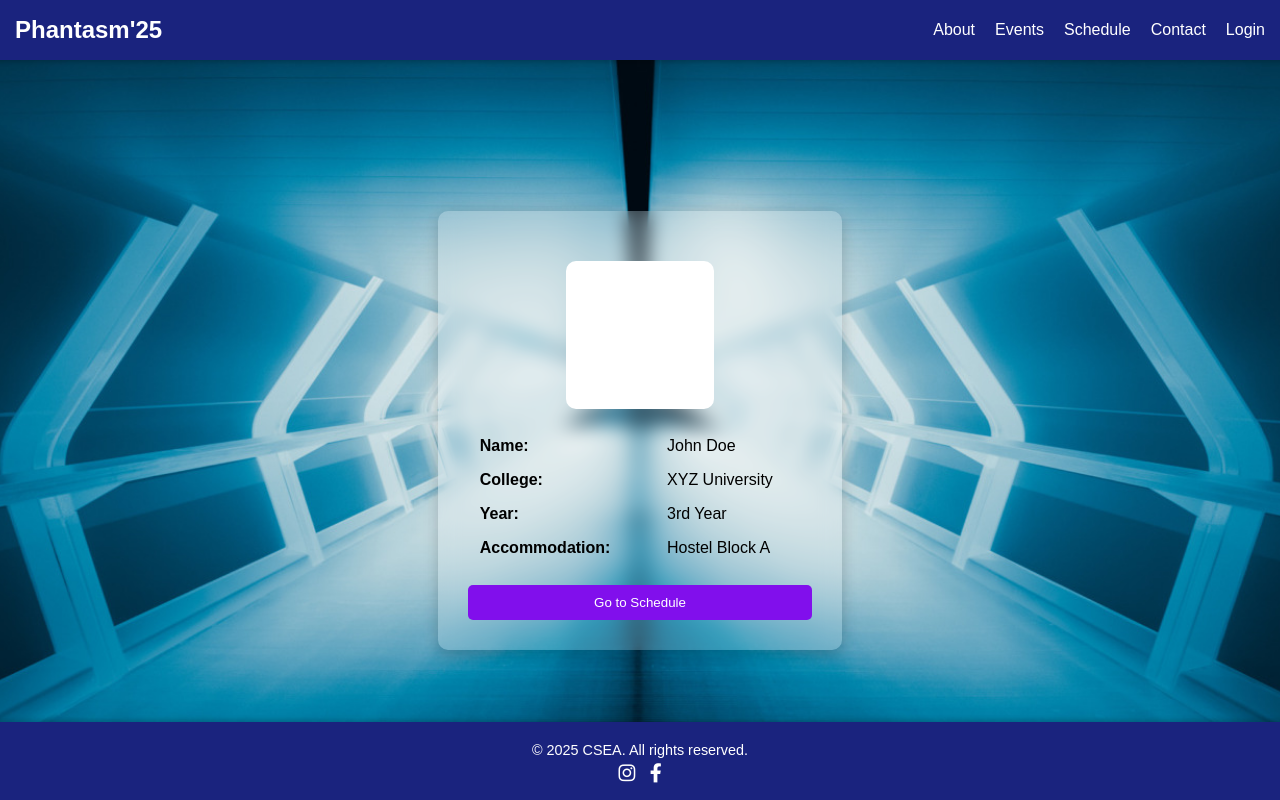
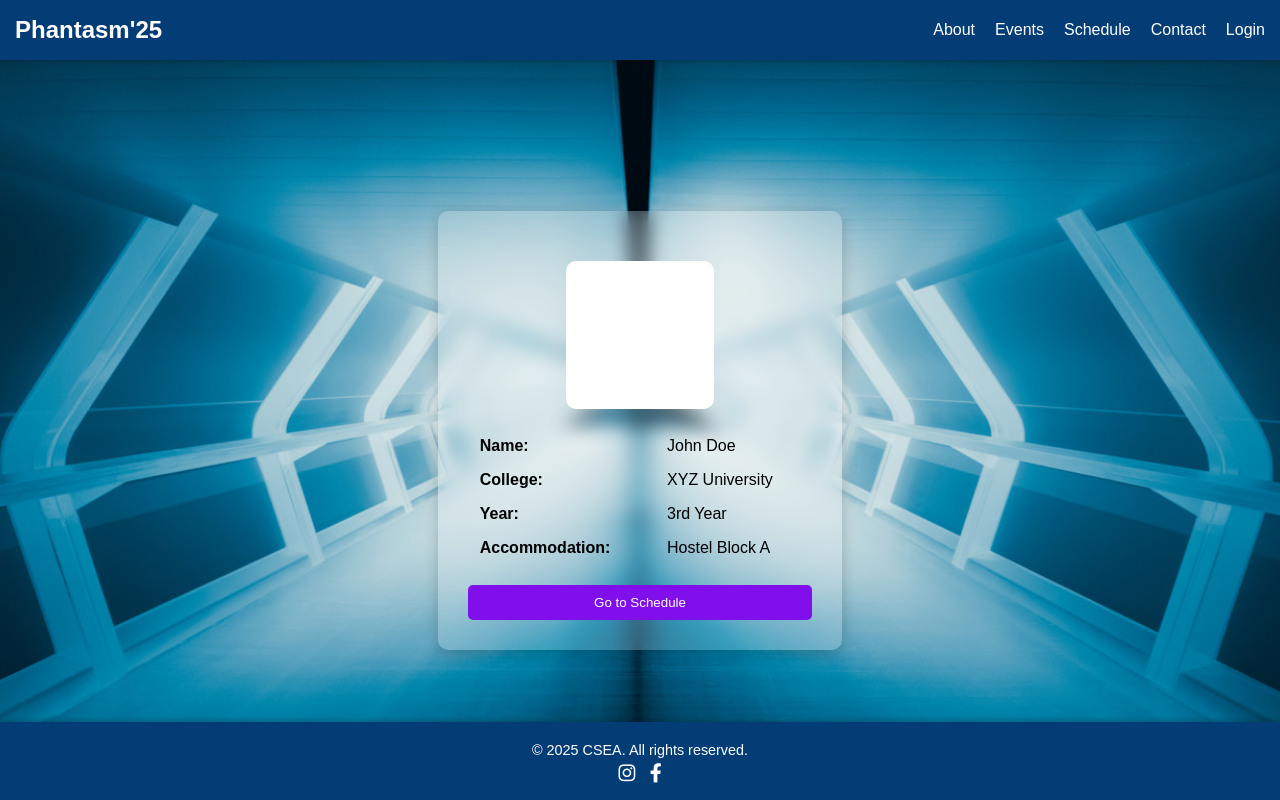
Before and after one commit to sanjith192003/Phantasm-web-wizards-, a plain HTML site: page index.html in a window 1280 px wide. Drawn offline with Linux system fonts and the light colour scheme.

Commit message:
Profile page code updated

```diff
--- a/style.css
+++ b/style.css
@@ -6,8 +6,8 @@
     --glass-bg: rgba(255, 255, 255, 0.2);
     --glass-border: rgba(255, 255, 255, 0.4);
     --glass-shadow: rgba(0, 0, 0, 0.2);
-    --header-footer-bg: #1a237e;
-    --footer-highlight: #ffeb3b;
+    --header-footer-bg: #043d75;
+    --footer-highlight: #c40eae;
 }
 
 body {
@@ -188,6 +188,7 @@ main {
 /* Footer Styles */
 footer {
     background-color: var(--header-footer-bg);
+    backdrop-filter: blur(10px);
     color: white;
     text-align: center;
     padding: 15px 10px;
```
